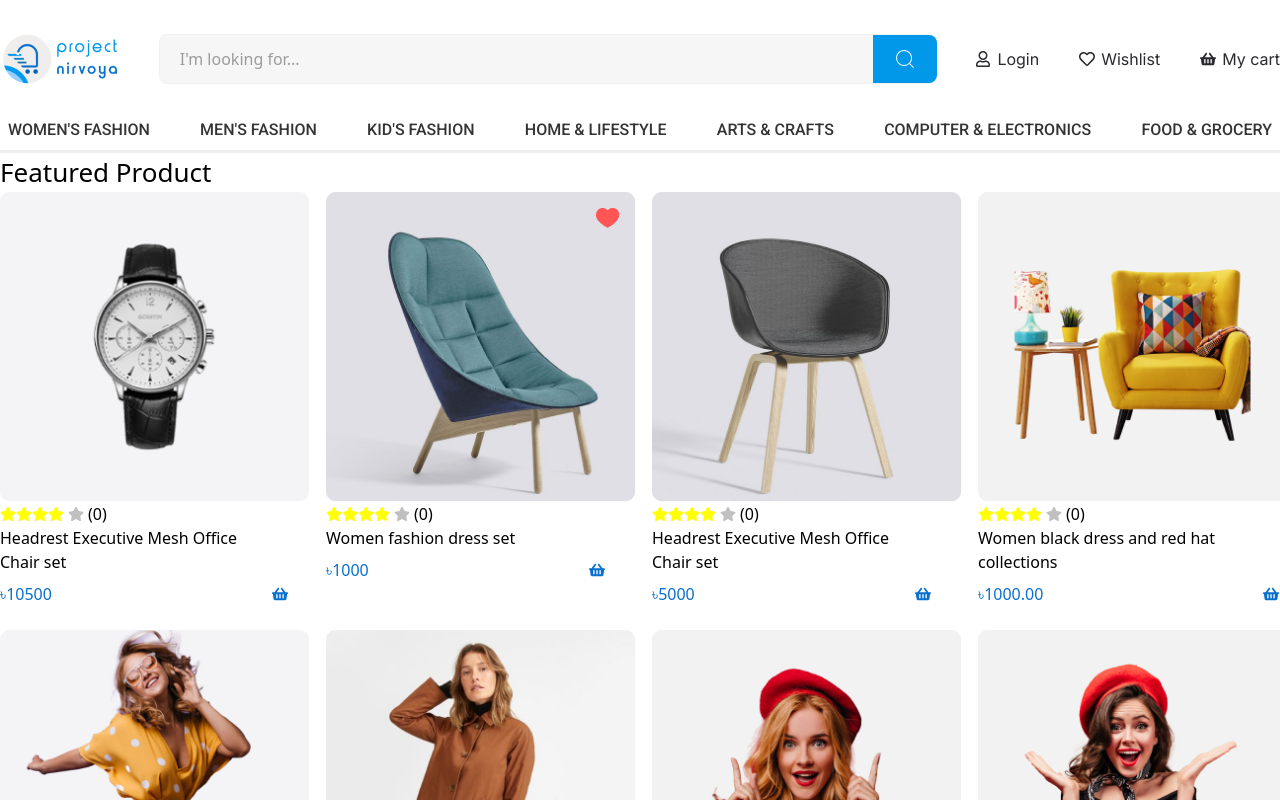
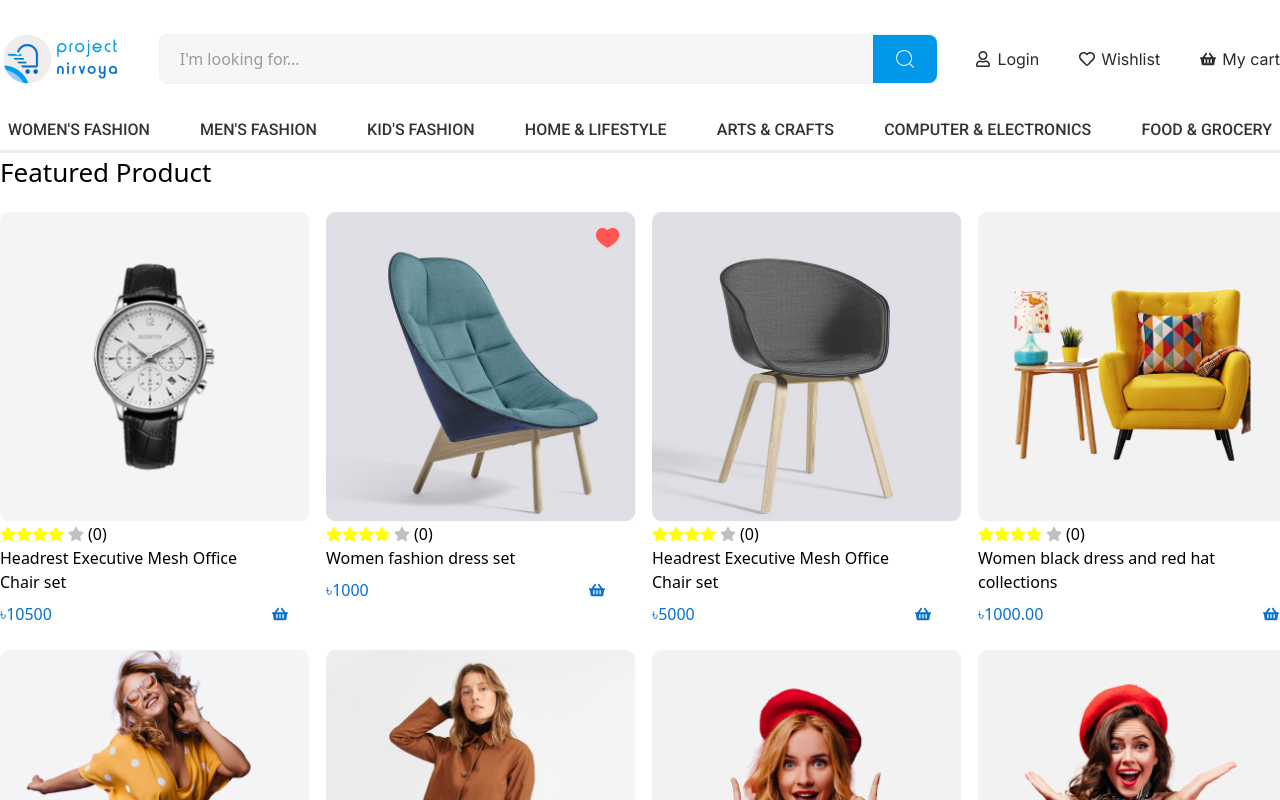
Before and after one commit to basudevkumer/project-nirvoya_e-commerce, a React (Vite) app: page / in a window 1280 px wide. Shown: the top 800 px of the page. Built offline with nearby package versions, Linux system fonts and the light colour scheme.

Commit message:
feature product added

```diff
--- a/src/component/home/Feature.jsx
+++ b/src/component/home/Feature.jsx
@@ -33,7 +33,7 @@
         <Container>
 
             <h1 className='text-[26px] font-medium'>Featured Product</h1>
-            <div className='grid grid-cols-4 gap-6'>
+            <div className='grid grid-cols-4 gap-6 mt-5'>
             <div className=' w-[310px] hover:shadow-lg hover:shadow-gray-400'>
            <img src={watch1} alt="watch1" />
            <p className='flex items-center gap-x-1 '> <span className='text-[#ffff00] flex'><FaStar /><FaStar />< FaStar /><FaStar /> </span><span className='text-[#C0C0C0]'><FaStar /></span>  (0) </p>
```
